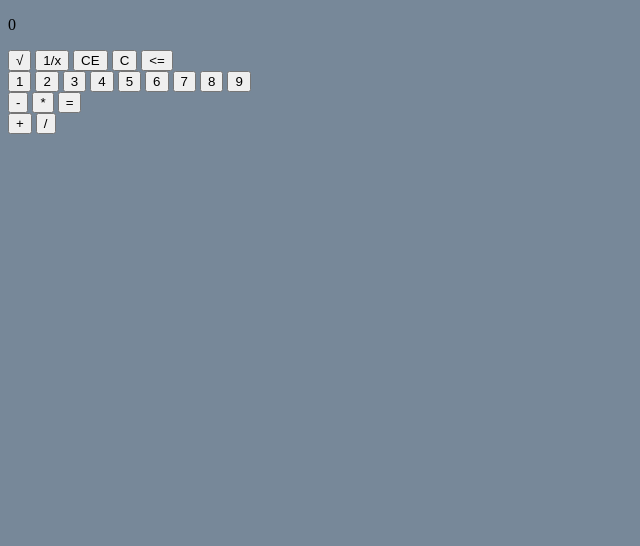
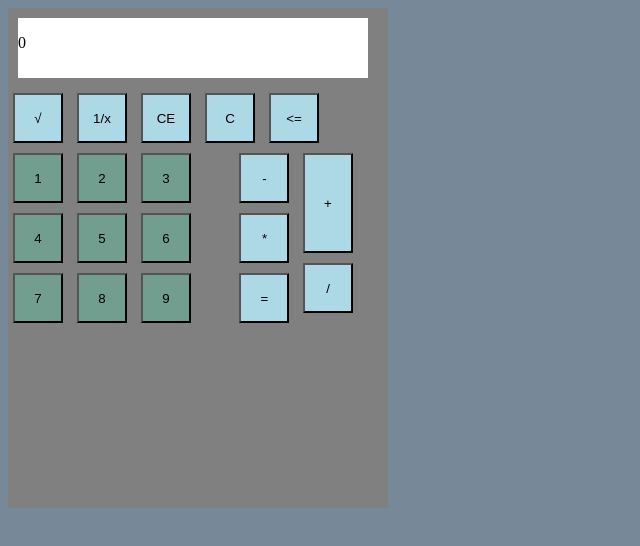
Before and after one commit to gpoderys/calcApp, a plain HTML site: page index.html in a window 1280 px wide. Shown: the whole page, without its empty margins (0-640 px from the left). Drawn offline with Linux system fonts and the light colour scheme.

Commit message:
Added calculator screen and button styles
align screen with flex box
align buttons with flex box

```diff
--- a/styles.css
+++ b/styles.css
@@ -1,3 +1,47 @@
 body {
     background-color: lightslategray;
 }
+
+.calc-container {
+    display: flex;
+    flex-direction: column;
+    background-color: grey;
+    width: 380px;
+    height: 500px;
+}
+
+.calc-screen {
+    background-color: white;
+    width: 350px;
+    height: 60px;
+    margin: 10px;
+}
+
+.calc-buttons {
+    justify-content: center;
+    align-items: center;
+}
+
+.calc-button {
+    background-color: lightblue;
+    height: 50px;
+    width: 50px;
+    margin: 5px;
+}
+
+.bottom-row {
+    display: flex;
+    height: 200px;
+    width: 350px;
+}
+
+.operation-buttons {
+    display: flex;
+}
+
+.number-buttons .calc-button {
+    background-color: rgb(113, 158, 143);
+}
+.big-button {
+    height: 100px;
+}
```
